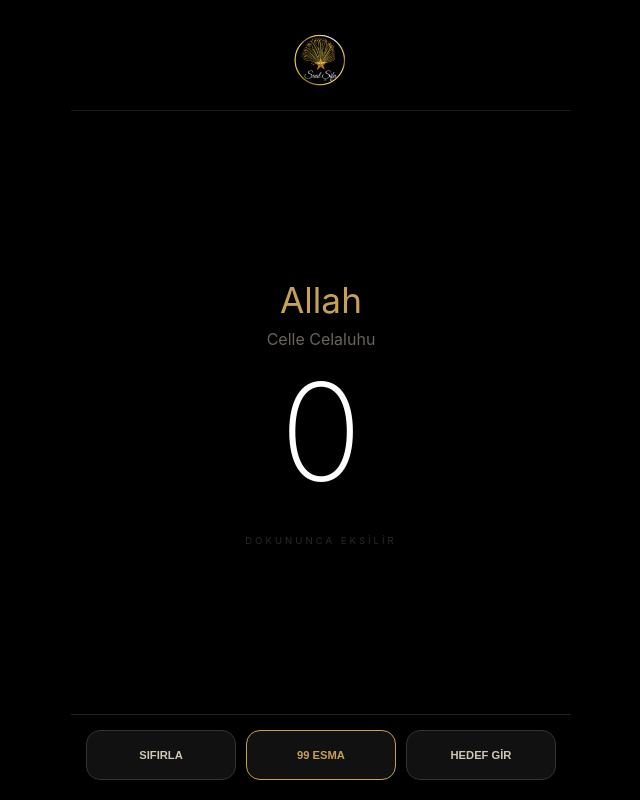
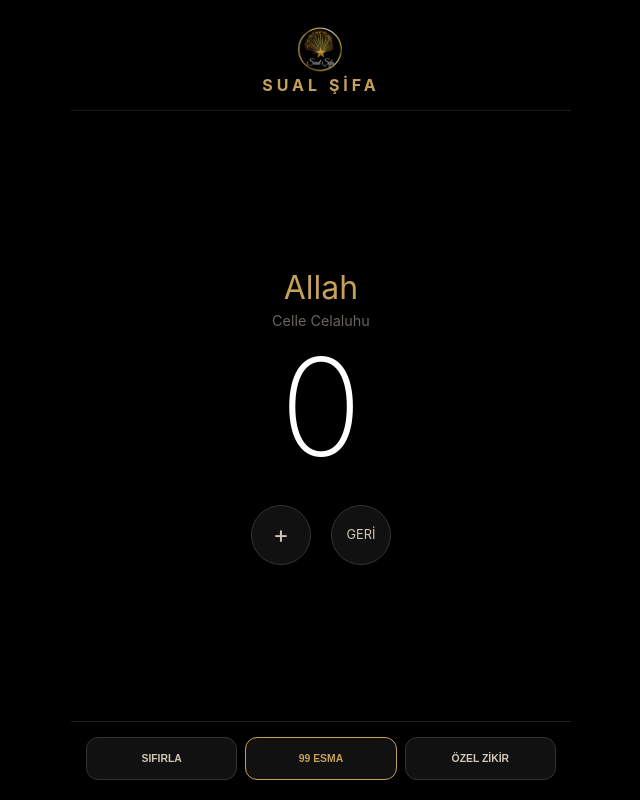
Before and after one commit to Alihydr23/sualsifa, a plain HTML site: page index.html in a window 1280 px wide. Shown: the whole page, without its empty margins (319-959 px from the left). Drawn offline with Linux system fonts and the light colour scheme.

Commit message:
Update index.html

```diff
--- a/index.html
+++ b/index.html
@@ -4,14 +4,11 @@
     <meta charset="UTF-8">
     <meta name="viewport" content="width=device-width, initial-scale=1.0, maximum-scale=1.0, user-scalable=no, viewport-fit=cover">
     <meta name="apple-mobile-web-app-capable" content="yes">
-    <meta name="apple-mobile-web-app-status-bar-style" content="black-translucent">
     <title>Sual Şifa</title>
-
     <link rel="manifest" href="manifest.json">
     <link rel="apple-touch-icon" href="logo.png">
-
     <style>
-        :root { --gold: #c5a059; --bg: #000; --text: #d1c7b7; }
+        :root { --gold: #c5a059; --bg: #000; --text: #d1c7b7; --red: #8b0000; }
         * { box-sizing: border-box; -webkit-tap-highlight-color: transparent; margin: 0; padding: 0; }
 
         body {
@@ -20,41 +17,49 @@
             display: flex; flex-direction: column; overflow: hidden;
         }
 
-        /* Logo ve Başlık */
-        header { padding: 20px 0; text-align: center; border-bottom: 1px solid #1a1a1a; }
-        .logo-img { height: 70px; width: auto; display: block; margin: 0 auto; }
-        .logo-text { color: var(--gold); font-size: 1.6rem; letter-spacing: 6px; font-weight: bold; }
+        header { padding: 15px 0; text-align: center; border-bottom: 1px solid #1a1a1a; }
+        .logo-img { height: 60px; width: auto; display: block; margin: 0 auto; }
 
-        /* Zikir Alanı */
         main { flex: 1; display: flex; flex-direction: column; justify-content: center; align-items: center; cursor: pointer; }
-        #counter { font-size: 8.5rem; color: #fff; font-weight: 200; line-height: 1; margin: 15px 0; }
-        #label { font-size: 2.2rem; color: var(--gold); text-align: center; }
-        #desc { font-size: 1rem; opacity: 0.5; margin-top: 8px; text-align: center; padding: 0 20px; }
+        #counter { font-size: 8.5rem; color: #fff; font-weight: 200; line-height: 1; margin: 10px 0; }
+        #label { font-size: 2rem; color: var(--gold); text-align: center; padding: 0 15px; }
+        #desc { font-size: 0.9rem; opacity: 0.5; margin-top: 5px; text-align: center; }
 
-        /* Alt Menü - Mobil Uyumlu */
+        /* Ana Buton Grubu */
+        .controls {
+            display: flex; justify-content: center; gap: 20px; margin-top: 20px;
+        }
+        .circle-btn {
+            width: 60px; height: 60px; border-radius: 50%; border: 1px solid #333;
+            background: #111; color: var(--text); font-size: 1.5rem;
+            display: flex; align-items: center; justify-content: center;
+        }
+        .circle-btn:active { background: var(--red); color: white; }
+
         footer {
             padding: 15px 15px calc(20px + env(safe-area-inset-bottom));
-            display: grid; grid-template-columns: 1fr 1fr 1fr; gap: 10px;
+            display: grid; grid-template-columns: 1fr 1fr 1fr; gap: 8px;
             background: rgba(0,0,0,0.95); border-top: 1px solid #222;
         }
 
         button {
             background: #111; border: 1px solid #333; color: var(--text);
-            padding: 18px 5px; border-radius: 14px; font-size: 0.7rem; font-weight: bold;
-            text-transform: uppercase; transition: 0.2s;
+            padding: 15px 5px; border-radius: 12px; font-size: 0.65rem; font-weight: bold;
+            text-transform: uppercase;
         }
-        button:active { background: #333; transform: scale(0.95); }
+        button:active { background: #333; }
         .gold-btn { border-color: var(--gold); color: var(--gold); }
 
-        /* Paneller */
         .panel {
             position: fixed; inset: 0; background: var(--bg); z-index: 1000;
             display: none; flex-direction: column; padding: 30px 20px;
         }
         .list-container { overflow-y: auto; flex: 1; margin-top: 20px; }
-        .list-item {
-            background: #0d0d0d; padding: 18px; margin-bottom: 10px;
-            border-radius: 12px; border-left: 5px solid var(--gold);
+        .list-item { background: #0d0d0d; padding: 15px; margin-bottom: 8px; border-radius: 10px; border-left: 4px solid var(--gold); }
+
+        input {
+            width: 100%; padding: 15px; background: #111; border: 1px solid var(--gold);
+            color: #fff; border-radius: 10px; margin-bottom: 15px; font-size: 1.1rem;
         }
     </style>
 </head>
@@ -62,28 +67,33 @@
 
 <div style="display:flex; flex-direction:column; height:100%; width:100%; max-width:500px; margin:0 auto;">
     <header>
-        <img src="logo.png" class="logo-img" onerror="this.style.display='none'; document.getElementById('fallback-text').style.display='block';">
-        <div id="fallback-text" class="logo-text" style="display:none;">SUAL ŞİFA</div>
+        <img src="logo.png" class="logo-img" onerror="this.style.display='none';">
+        <div id="fallback-text" style="color:var(--gold); font-weight:bold; letter-spacing:4px;">SUAL ŞİFA</div>
     </header>
 
     <main onclick="stepDown()">
         <div id="label">Yükleniyor...</div>
         <div id="desc">Zikirmatik hazır</div>
         <div id="counter">0</div>
-        <div style="opacity: 0.2; font-size: 0.6rem; letter-spacing: 3px; margin-top: 20px;">DOKUNUNCA EKSİLİR</div>
+
+        <div class="controls" onclick="event.stopPropagation()">
+            <div class="circle-btn" onclick="stepUp()">+</div>
+            <div class="circle-btn" onclick="stepBack()" style="font-size: 0.8rem;">GERİ</div>
+        </div>
     </main>
 
     <footer>
         <button onclick="reset()">SIFIRLA</button>
         <button class="gold-btn" onclick="openPanel('list')">99 ESMA</button>
-        <button onclick="openPanel('target')">HEDEF GİR</button>
+        <button onclick="openPanel('custom')">ÖZEL ZİKİR</button>
     </footer>
 
-    <div id="target-panel" class="panel">
-        <h2 style="color:var(--gold)">HEDEF BELİRLE</h2>
-        <input type="number" id="tInp" placeholder="Örn: 99" style="width:100%; padding:20px; font-size:3.5rem; background:#000; color:#fff; border:2px solid var(--gold); border-radius:15px; margin:40px 0; text-align:center;" inputmode="numeric">
-        <button class="gold-btn" style="padding:22px; font-size:1.3rem;" onclick="setT()">BAŞLAT</button>
-        <button style="margin-top:15px;" onclick="closeP()">İPTAL</button>
+    <div id="custom-panel" class="panel">
+        <h2 style="color:var(--gold); margin-bottom:20px;">ÖZEL ZİKİR EKLE</h2>
+        <input type="text" id="customName" placeholder="Zikir Adı (Örn: Salavat)">
+        <input type="number" id="customTarget" placeholder="Hedef Sayı (Örn: 100)" inputmode="numeric">
+        <button class="gold-btn" style="width:100%; padding:20px; font-size:1.2rem;" onclick="setCustom()">BAŞLAT</button>
+        <button style="width:100%; margin-top:15px; padding:15px;" onclick="closeP()">İPTAL</button>
     </div>
 
     <div id="list-panel" class="panel">
@@ -96,42 +106,8 @@
 </div>
 
 <script>
-    // Eksiksiz 99 Esma Listesi
-    const esmalar = [
-        {n:"Allah", m:"Celle Celaluhu"}, {n:"Er-Rahmân", m:"Her canlıya merhamet eden"}, {n:"Er-Rahîm", m:"Ahirette sadece müminlere rahmet eden"},
-        {n:"El-Melik", m:"Kainatın mutlak sahibi"}, {n:"El-Kuddûs", m:"Eksiklikten münezzeh"}, {n:"Es-Selâm", m:"Selamete çıkaran"},
-        {n:"El-Mü'min", m:"Güven veren"}, {n:"El-Müheymin", m:"Kollayıp gözeten"}, {n:"El-Azîz", m:"Mağlup edilemeyen"},
-        {n:"El-Cebbâr", m:"Dilediğini yapan"}, {n:"El-Mütekebbir", m:"Büyüklük sahibi"}, {n:"El-Hâlık", m:"Yaratan"},
-        {n:"El-Bâri", m:"Kusursuz yaratan"}, {n:"El-Musavvir", m:"Şekil veren"}, {n:"El-Gaffâr", m:"Çok bağışlayan"},
-        {n:"El-Kahhâr", m:"Kahreden, galip gelen"}, {n:"El-Vehhâb", m:"Karşılıksız veren"}, {n:"Er-Rezzâk", m:"Rızık veren"},
-        {n:"El-Fettâh", m:"Kapıları açan"}, {n:"El-Alîm", m:"Her şeyi bilen"}, {n:"El-Kâbıd", m:"Daraltan"},
-        {n:"El-Bâsıt", m:"Genişleten"}, {n:"El-Hâfıd", m:"Alçaltan"}, {n:"Er-Râfi", m:"Yükselten"},
-        {n:"El-Muiz", m:"Aziz kılan"}, {n:"El-Müzil", m:"Alçaltan"}, {n:"Es-Semî", m:"İşiten"},
-        {n:"El-Basîr", m:"Gören"}, {n:"El-Hakem", m:"Hükmeden"}, {n:"El-Adl", m:"Adaletli"},
-        {n:"El-Latîf", m:"Lütuf sahibi"}, {n:"El-Habîr", m:"Haberdar olan"}, {n:"El-Halîm", m:"Yumuşak davranan"},
-        {n:"El-Azîm", m:"Yüce"}, {n:"El-Gafûr", m:"Bağışlayan"}, {n:"Eş-Şekûr", m:"Şükre karşılık veren"},
-        {n:"El-Aliyy", m:"En yüksek"}, {n:"El-Kebîr", m:"En büyük"}, {n:"El-Hafîz", m:"Koruyan"},
-        {n:"El-Mukît", m:"Besleyen"}, {n:"El-Hasîb", m:"Hesaba çeken"}, {n:"El-Celîl", m:"Azametli"},
-        {n:"El-Kerîm", m:"Cömert"}, {n:"Er-Rakîb", m:"Gözleyen"}, {n:"El-Mucîb", m:"Duaları kabul eden"},
-        {n:"El-Vâsi", m:"Geniş"}, {n:"El-Hakîm", m:"Hikmet sahibi"}, {n:"El-Vedûd", m:"Seven"},
-        {n:"El-Mecîd", m:"Şanlı"}, {n:"El-Bâis", m:"Dirilten"}, {n:"Eş-Şehîd", m:"Şahit"},
-        {n:"El-Hakk", m:"Gerçek"}, {n:"El-Vekîl", m:"Güvenilen"}, {n:"El-Kaviyy", m:"Güçlü"},
-        {n:"El-Metîn", m:"Sarsılmaz"}, {n:"El-Veliyy", m:"Dost"}, {n:"El-Hamîd", m:"Övülen"},
-        {n:"El-Muhsî", m:"Sayan"}, {n:"El-Mübdî", m:"Başlatan"}, {n:"El-Muîd", m:"Döndüren"},
-        {n:"El-Muhyî", m:"Can veren"}, {n:"El-Mümît", m:"Öldüren"}, {n:"El-Hayy", m:"Diri"},
-        {n:"El-Kayyûm", m:"Ayakta tutan"}, {n:"El-Vâcid", m:"Bulan"}, {n:"El-Mâcid", m:"Şerefli"},
-        {n:"El-Vâhid", m:"Tek"}, {n:"Es-Samed", m:"Muhtaç olmayan"}, {n:"El-Kâdir", m:"Kudretli"},
-        {n:"El-Muktedir", m:"Muktedir"}, {n:"El-Mukaddim", m:"Öne alan"}, {n:"El-Muahhir", m:"Geri bırakan"},
-        {n:"El-Evvel", m:"İlk"}, {n:"El-Âhir", m:"Son"}, {n:"Ez-Zâhir", m:"Görünen"},
-        {n:"El-Bâtın", m:"Gizli"}, {n:"El-Vâlî", m:"Yöneten"}, {n:"El-Müteâlî", m:"Yüce"},
-        {n:"El-Berr", m:"İyilik eden"}, {n:"Et-Tevvâb", m:"Tövbeleri kabul eden"}, {n:"El-Müntakim", m:"İntikam alan"},
-        {n:"El-Afüvv", m:"Affeden"}, {n:"Er-Raûf", m:"Şefkatli"}, {n:"Mâlikü'l-Mülk", m:"Mülkün sahibi"},
-        {n:"Zü'l-Celâli ve'l-İkrâm", m:"Celal ve ikram sahibi"}, {n:"El-Muksit", m:"Adil"}, {n:"El-Câmi", m:"Toplayan"},
-        {n:"El-Ganiyy", m:"Zengin"}, {n:"El-Mugnî", m:"Zengin eden"}, {n:"El-Mâni", m:"Engelleyen"},
-        {n:"Ed-Dârr", m:"Zarar veren"}, {n:"En-Nâfi", m:"Fayda veren"}, {n:"En-Nûr", m:"Nur"},
-        {n:"El-Hâdî", m:"Yol gösteren"}, {n:"El-Bedî", m:"Eşsiz"}, {n:"El-Bâkî", m:"Ebedi"},
-        {n:"El-Vâris", m:"Varis"}, {n:"Er-Reşîd", m:"Doğru yola ileten"}, {n:"Es-Sabûr", m:"Sabırlı"}
-    ];
+    // Esma listesi (Kısa tutuldu, senin kodundakileri buraya ekleyebilirsin)
+    const esmalar = [ {n:"Allah", m:"Celle Celaluhu"}, {n:"Sübhanallah", m:"Allah her türlü eksiklikten uzaktır"}, {n:"Elhamdülillah", m:"Hamd Allah'adır"} ];
 
     let count = parseInt(localStorage.getItem('ss_c')) || 0;
     let name = localStorage.getItem('ss_n') || "Allah";
@@ -149,27 +125,34 @@
     function stepDown() {
         if(count > 0) {
             count--;
-            if(navigator.vibrate) navigator.vibrate(50);
+            if(navigator.vibrate) navigator.vibrate(40);
             update();
-            if(count === 0) alert("Zikir bitti, Allah kabul etsin.");
+            if(count === 0) { alert("Zikir bitti!"); }
         }
     }
 
+    function stepUp() { count++; update(); }
+
+    function stepBack() {
+        count++; // Eksilten zikirmatikte "Geri" tuşu sayıyı bir artırır
+        update();
+    }
+
+    function setCustom() {
+        const n = document.getElementById('customName').value || "Özel Zikir";
+        const t = parseInt(document.getElementById('customTarget').value) || 0;
+        name = n; count = t; mean = "Kişisel Zikir";
+        update(); closeP();
+    }
+
     function reset() { if(confirm("Sıfırlansın mı?")) { count = 0; update(); } }
-
     function openPanel(id) {
         document.getElementById(id + '-panel').style.display = 'flex';
         if(id === 'list') {
-            document.getElementById('lCont').innerHTML = esmalar.map(e => `
-                <div class="list-item" onclick="selE('${e.n}', '${e.m}')">
-                    <b>${e.n}</b><br><small>${e.m}</small>
-                </div>
-            `).join('');
+            document.getElementById('lCont').innerHTML = esmalar.map(e => `<div class="list-item" onclick="selE('${e.n}', '${e.m}')"><b>${e.n}</b><br><small>${e.m}</small></div>`).join('');
         }
     }
-
     function closeP() { document.querySelectorAll('.panel').forEach(p => p.style.display = 'none'); }
-    function setT() { const v = parseInt(document.getElementById('tInp').value); if(!isNaN(v)) { count = v; update(); closeP(); } }
     function selE(n, m) { name = n; mean = m; count = 0; update(); closeP(); }
 
     update();
```
